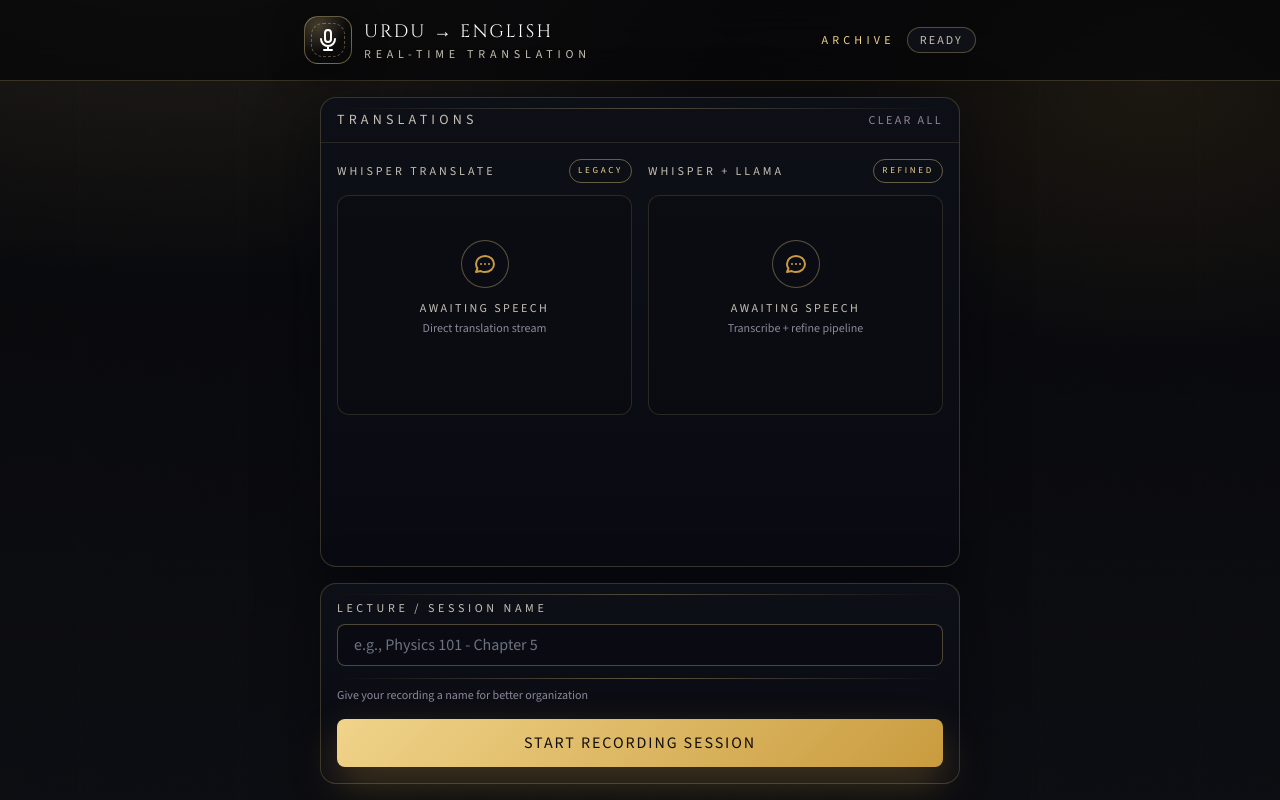
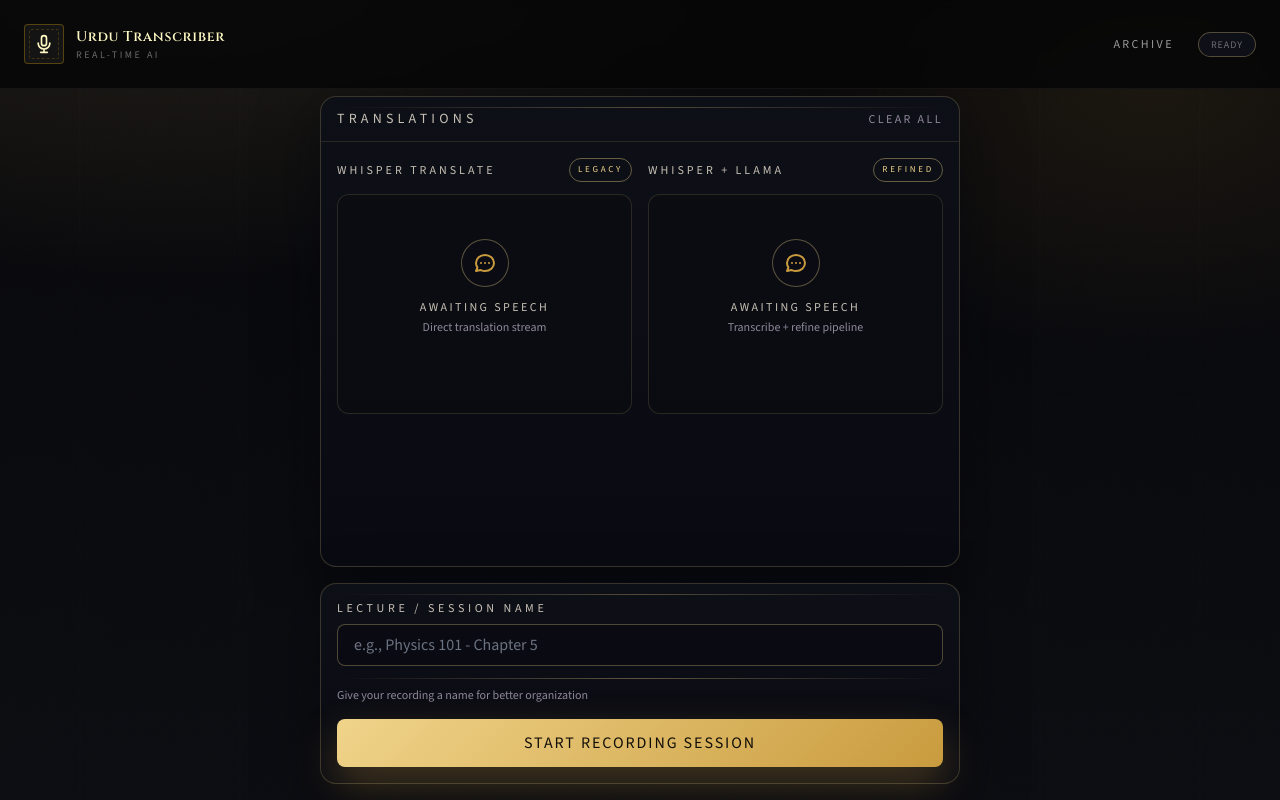
Before and after one commit to Ibrahim-Kiani/Live-Urdu-Transcriber, a FastAPI app: page /live in a window 1280 px wide. Run offline with FastAPI, Linux system fonts and the light colour scheme; some libraries are stand-ins or nearby versions.

Commit message:
Frontend changes.

```diff
--- a/templates/index.html
+++ b/templates/index.html
@@ -7,7 +7,7 @@
     <script src="https://cdn.tailwindcss.com"></script>
     <link rel="preconnect" href="https://fonts.googleapis.com">
     <link rel="preconnect" href="https://fonts.gstatic.com" crossorigin>
-    <link href="https://fonts.googleapis.com/css2?family=Cinzel:wght@400;500;600;700&family=Source+Sans+3:wght@300;400;500;600;700&display=swap" rel="stylesheet">
+    <link href="https://fonts.googleapis.com/css2?family=Cinzel:wght@400;500;600;700;800;900&family=Source+Sans+3:wght@200;300;400;500;600;700&display=swap" rel="stylesheet">
     <style>
         :root {
             --void-0: #070709;
@@ -48,10 +48,9 @@
             mix-blend-mode: soft-light;
         }
 
-        h1, .display-font {
+        h1, .font-display {
             font-family: 'Cinzel', serif;
-            letter-spacing: 0.12em;
-            text-transform: uppercase;
+            letter-spacing: 0.05em;
         }
 
         .app-header {
@@ -157,6 +156,21 @@
             background: rgba(235, 93, 93, 0.18);
             color: #ffe7e7;
             border-color: rgba(255, 141, 141, 0.5);
+        }
+
+        .btn-primary {
+            position: relative;
+            background: transparent;
+            color: var(--gold-1);
+            border: 1px solid rgba(250, 225, 165, 0.4);
+            overflow: hidden;
+            transition: all 0.4s cubic-bezier(0.16, 1, 0.3, 1);
+        }
+
+        .btn-primary:hover {
+            border-color: var(--gold-1);
+            box-shadow: 0 0 30px rgba(212, 167, 85, 0.15);
+            transform: translateY(-2px);
         }
 
         .subtitle-item {
@@ -303,31 +317,28 @@
     </style>
 </head>
     <body class="app-shell min-h-screen flex flex-col">
-    <!-- Header -->
-    <header class="app-header px-4 py-4">
-        <div class="max-w-2xl mx-auto flex items-center justify-between">
-            <div class="flex items-center gap-3">
-                <div class="brand-crest">
-                    <svg class="w-6 h-6 text-white" fill="none" stroke="currentColor" viewBox="0 0 24 24">
-                        <path stroke-linecap="round" stroke-linejoin="round" stroke-width="2" d="M19 11a7 7 0 01-7 7m0 0a7 7 0 01-7-7m7 7v4m0 0H8m4 0h4m-4-8a3 3 0 01-3-3V5a3 3 0 116 0v6a3 3 0 01-3 3z"></path>
-                    </svg>
+    <!-- Navigation -->
+    <nav class="fixed top-0 w-full z-40 px-6 py-6 transition-all duration-300 backdrop-blur-sm border-b border-white/5 bg-[#050507]/80">
+        <div class="max-w-7xl mx-auto flex justify-between items-center">
+            <a href="/" class="flex items-center gap-3 group cursor-pointer no-underline">
+                <div class="relative w-10 h-10 flex items-center justify-center border border-yellow-500/30 rounded bg-white/5 group-hover:border-yellow-500/60 transition-colors">
+                    <div class="absolute inset-1 border border-dashed border-yellow-500/20 rounded-sm"></div>
+                    <svg class="w-5 h-5 text-yellow-100" fill="none" stroke="currentColor" viewBox="0 0 24 24"><path stroke-linecap="round" stroke-linejoin="round" stroke-width="2" d="M19 11a7 7 0 01-7 7m0 0a7 7 0 01-7-7m7 7v4m0 0H8m4 0h4m-4-8a3 3 0 01-3-3V5a3 3 0 116 0v6a3 3 0 01-3 3z"></path></svg>
                 </div>
-                <div>
-                    <h1 class="text-white text-lg">Urdu → English</h1>
-                    <p class="text-xs tracking-[0.4em]" style="color: var(--text-muted);">REAL-TIME TRANSLATION</p>
+                <div class="flex flex-col">
+                    <span class="font-display font-semibold tracking-wider text-sm text-yellow-100">Urdu Transcriber</span>
+                    <span class="text-[10px] uppercase tracking-[0.25em] text-white/40">Real-time AI</span>
                 </div>
-            </div>
-            <div class="flex items-center gap-3">
-                <a href="/history" class="text-xs uppercase tracking-[0.35em]" style="color: var(--gold-1);">Archive</a>
-                <div id="statusBadge" class="status-pill px-3 py-1 rounded-full text-xs font-medium">
-                    Ready
-                </div>
+            </a>
+            <div class="flex gap-6 items-center">
+                <a href="/history" class="text-xs uppercase tracking-[0.2em] text-white/60 hover:text-yellow-200 transition-colors">Archive</a>
+                <div id="statusBadge" class="status-pill px-3 py-1 rounded-full text-[10px] uppercase tracking-widest text-white/40">Ready</div>
             </div>
         </div>
-    </header>
+    </nav>
 
     <!-- Main Content -->
-    <main class="flex-1 flex flex-col max-w-2xl mx-auto w-full p-4 gap-4">
+    <main class="flex-1 flex flex-col max-w-2xl mx-auto w-full p-4 pt-24 gap-4">
         <!-- Subtitles Display Area -->
         <div class="panel flex-1 rounded-2xl overflow-hidden flex flex-col min-h-[300px]">
             <div class="panel-header px-4 py-3 flex items-center justify-between">
```
Also changed, not shown: templates/history.html (+34 -17 lines), templates/landing.html (+4 -4 lines), static/landing.webp (added).
